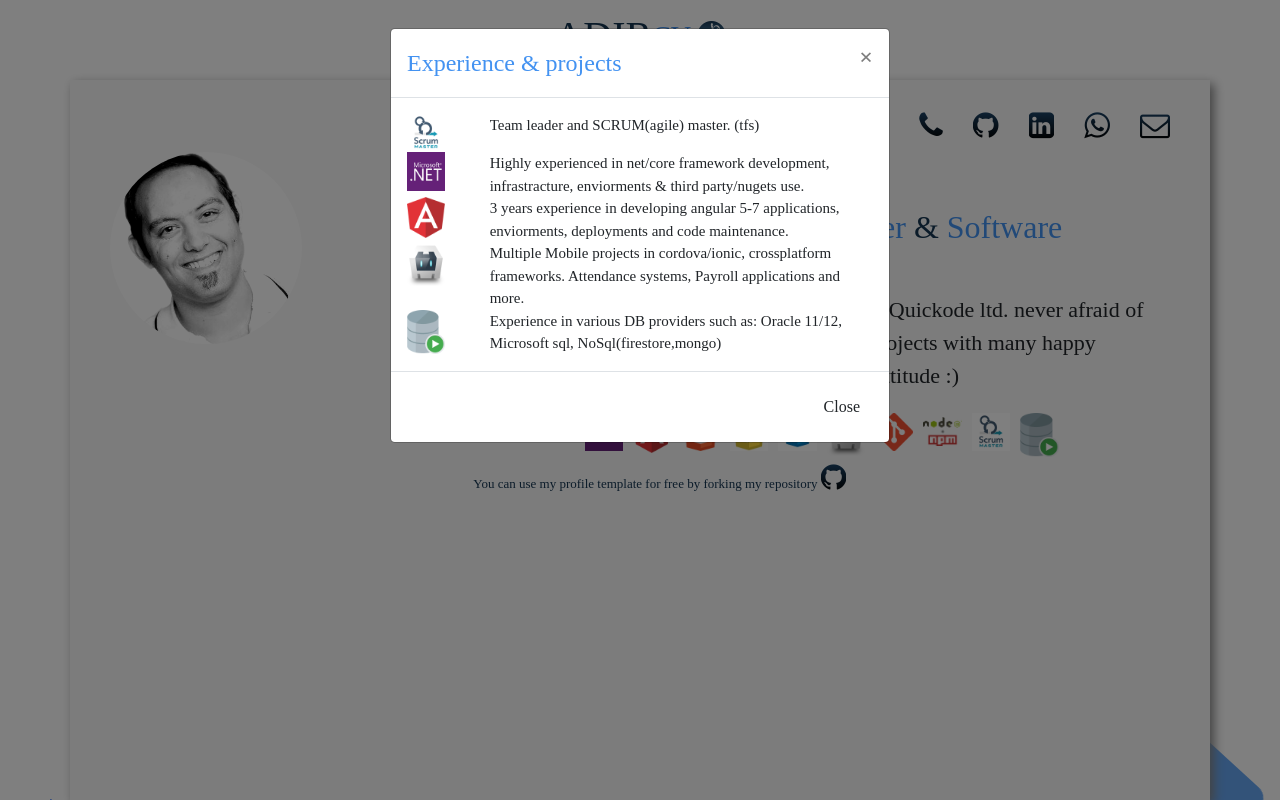
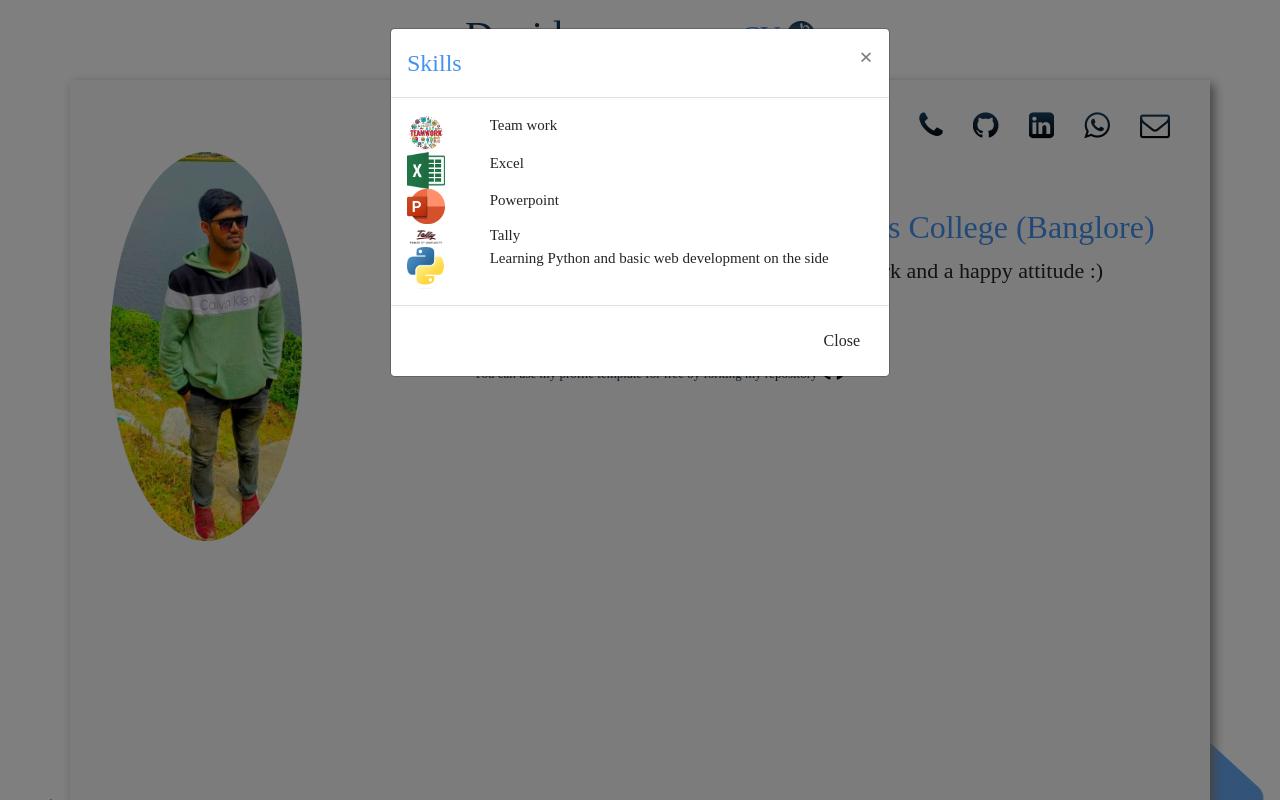
Before and after one commit to chethankumar99/chethankumar99.github.io, a plain HTML site: page index.html in a window 1280 px wide. Both pictures are taken after a click on the link 761 px from the left and 130 px from the top of the page. Drawn offline with nearby package versions, Linux system fonts and the light colour scheme; a web font is replaced by a local one.

Commit message:
first commit

```diff
--- a/index.html
+++ b/index.html
@@ -5,9 +5,9 @@
 <head>
   <meta charset="utf-8">
 
-  <title>Adir Elfersy</title>
-  <meta name="description" content="Adir Elfersy Protfolio Site">
-  <meta name="author" content="Adir Elfersy">
+  <title>Chethan Kumar</title>
+  <meta name="description" content="Chethan Kumar Protfolio Site">
+  <meta name="author" content="Chethan Kumar">
   <link href="https://stackpath.bootstrapcdn.com/font-awesome/4.7.0/css/font-awesome.min.css" rel="stylesheet" integrity="sha384-wvfXpqpZZVQGK6TAh5PVlGOfQNHSoD2xbE+QkPxCAFlNEevoEH3Sl0sibVcOQVnN"
     crossorigin="anonymous">
   <link href='https://fonts.googleapis.com/css?family=Aldrich' rel='stylesheet'>
@@ -28,7 +28,7 @@
 
 <body>
   <div class="container container-fixes-up aldrich-font">
-    <h1>ADIR
+    <h1>Davids successor
     </h1>
     <h3>
       CV
@@ -43,108 +43,81 @@
                 <i class="fa fa-laptop avatar-icons"  aria-hidden="true"></i>
               </a>
             </div>
+
             <div class="col-auto">
-              <a href="docs/Adir Elfersy Cv RZ.pdf">
+              <a data-toggle="modal_qualities" href="#myModalQualities">
+                <i class="fa fa-clipboard avatar-icons"  aria-hidden="true"></i>
+              </a>
+            </div>
+
+            <div class="col-auto">
+              <a href="docs/Chethan_resume.pdf">
               <i class="fa fa-file-pdf-o avatar-icons" aria-hidden="true"></i>
               </a>
             </div>
-            <div class="col-auto">
-                <a href="docs/Adir Elfersy Cv RZ.docx">
+            <!-- <div class="col-auto">
+                <a href="docs/Chethan Kumar Cv RZ.docx">
                 <i class="fa fa-file-word-o avatar-icons" aria-hidden="true"></i>
                 </a>
-              </div>
+              </div> -->
             <div class="col-auto">
-                <a href="tel:0543151375">
+                <a href="tel:9986331609">
               <i class="fa fa-phone avatar-icons" aria-hidden="true"></i>
               </a>
             </div>
             <div class="col-auto">
-                <a href="https://github.com/adirel">
+                <a href="https://github.com/chethankumar99">
               <i class="fa fa-github avatar-icons" aria-hidden="true"></i>
               </a>
             </div>
             <div class="col-auto">
-                <a href="https://linkedin.com/in/adir-elfersy-6a81b931">
+                <a href="https://linkedin.com/in/chethan-kumar-39964527a/">
               <i class="fa fa-linkedin-square avatar-icons" aria-hidden="true"></i>
               </a>
             </div>
              <div class="col-auto">
-                <a href="https://api.whatsapp.com/send?phone=972543151375">
+                <a href="https://api.whatsapp.com/send?phone=919986331609">
               <i class="fa fa-whatsapp avatar-icons" aria-hidden="true"></i>
               </a>
             </div>
             <div class="col-auto">
-                <a href="mailto:adir.elfersy@gmail.com?Subject=I'm%20Interested%20In%20You" target="_top">
+                <a href="mailto:chethankumarblr45@gmail.com?Subject=I'm%20Interested%20In%20You" target="_top">
               <i class="fa fa-envelope-o avatar-icons" aria-hidden="true"></i>
               </a>
             </div>
           </div>
       <div class="row">
         <div class="col-4 left-content">
-          <img src="img/1.png" class="avatar-profile" alt="">
+          <img src="img/1.jpeg" class="avatar-profile" alt="">
         </div>
         <div class="col-8 right-content aldrich-font">
           <h1> I'M
-            <span style="color: #4392F1">ADIR ELFERSY</span>
+            <span style="color: #4392F1">Chethan Kumar</span>
           </h1>
-          <h2>Senior Developer
-            <span style="color: #173753"> &</span> Team Leader <span style="color: #173753"> &</span> Software architect</h2>
-          <p> Works as a team leader & software architect at Quickode ltd. never afraid of handzone. been acompany many chalanging projects with many happy customers. i belive in hard work and a happy attitude :)</p>
+          <h2>BCom Graduate
+            <span style="color: #173753"> from </span> St Joseph's College (Banglore) <span style="color: #173753"> </h2>
+          <p> 100% reliance on Jesus , . I believe in hard work and a happy attitude :)</p>
             <div class="row justify-content-center">
                 <div class="col-auto fixed-col">
-                  <a href="#">
-                    <img class="avatar-prof" src="img/net.png" data-toggle="tooltip" data-placement="bottom" title="7 years experience" aria-hidden="true">
-                  </a>
-                </div>
-                <div class="col-auto fixed-col">
                     <a href="#">
-                      <img class="avatar-prof" src="img/angular.png" data-toggle="tooltip" data-placement="bottom" title="4 years experience" aria-hidden="true">
-                    </a>
-                  </div>
-                <div class="col-auto fixed-col">
-                    <a href="#">
-                        <img class="avatar-prof" src="img/html.png" data-toggle="tooltip" data-placement="bottom" title="7 years experience" aria-hidden="true">
+                        <img class="avatar-prof" src="img/html.png" data-toggle="tooltip" data-placement="bottom" title="0 years experience" aria-hidden="true">
                       </a>
                 </div>
                 <div class="col-auto fixed-col">
                     <a href="#">
-                        <img class="avatar-prof" src="img/js.jpg" data-toggle="tooltip" data-placement="bottom" title="5 years experience" aria-hidden="true">
+                        <img class="avatar-prof" src="img/css.jpg" data-toggle="tooltip" data-placement="bottom" title="0 years experience" aria-hidden="true">
                       </a>
                 </div>
                 <div class="col-auto fixed-col">
                     <a href="#">
-                        <img class="avatar-prof" src="img/css.jpg" data-toggle="tooltip" data-placement="bottom" title="5 years experience" aria-hidden="true">
+                        <img class="avatar-prof" src="img/git.png" data-toggle="tooltip" data-placement="bottom" title="0 years experience" aria-hidden="true">
                       </a>
                 </div>
-                <div class="col-auto fixed-col">
-                    <a href="#">
-                        <img class="avatar-prof" src="img/cordova.png" data-toggle="tooltip" data-placement="bottom" title="7 years experience" aria-hidden="true">
-                      </a>
-                </div>
-                <div class="col-auto fixed-col">
-                    <a href="#">
-                        <img class="avatar-prof" src="img/git.png" data-toggle="tooltip" data-placement="bottom" title="5 years experience" aria-hidden="true">
-                      </a>
-                </div>
-                <div class="col-auto fixed-col">
-                    <a href="#">
-                        <img class="avatar-prof" src="img/npm.png" data-toggle="tooltip" data-placement="bottom" title="5 years experience" aria-hidden="true">
-                      </a>
-                </div>
-                <div class="col-auto fixed-col">
-                    <a href="#">
-                        <img class="avatar-prof" src="img/scrum.png" data-toggle="tooltip" data-placement="bottom" title="3 years experience" aria-hidden="true">
-                      </a>
-                </div>
-                <div class="col-auto fixed-col">
-                    <a href="#">
-                        <img class="avatar-prof" src="img/oracle.png" data-toggle="tooltip" data-placement="bottom" title="5 years experience" aria-hidden="true">
-                      </a>
-                </div>
+
               </div>
           <div class="row justify-content-center">
             <div class="col small-text">
-              You can use my profile template for free by forking my repository <a href="https://github.com/adirel/adirel.github.io"><i class="fa fa-github avatar-icons" aria-hidden="true"></i> </a>
+              You can use my profile template for free by forking my repository <a href="https://github.com/chethankumar99/chethankumar99.github.io"><i class="fa fa-github avatar-icons" aria-hidden="true"></i> </a>
             </div>
           </div>
         </div>
@@ -243,48 +216,47 @@
       <div class="modal-content">
         <div class="modal-header" style="direction: rtl;">
           <button type="button" class="close" data-dismiss="modal">&times;</button>
-          <h4 class="modal-title">Experience & projects</h4>
+          <h4 class="modal-title">Skills</h4>
         </div>
         <div class="modal-body">
           <div class="row">
             <div class="col-2">
-                <img class="avatar-prof" src="img/scrum.png" data-toggle="tooltip" data-placement="bottom" title="5 years experience" aria-hidden="true">
+                <img class="avatar-prof" src="img/teamwork.avif" data-toggle="tooltip" data-placement="bottom" title="college" aria-hidden="true">
             </div>
             <div class="col-10">
-              Team leader and SCRUM(agile) master. (tfs)
+              Team work
             </div>
           </div>
           <div class="row">
               <div class="col-2">
-                  <img class="avatar-prof" src="img/net.png" data-toggle="tooltip" data-placement="bottom" title="5 years experience" aria-hidden="true">
+                  <img class="avatar-prof" src="img/excel.png" data-toggle="tooltip" data-placement="bottom" title="beginner" aria-hidden="true">
               </div>
               <div class="col-10">
-                Highly experienced in net/core framework development, infrastracture, enviorments & third party/nugets use.
+                Excel
               </div>
             </div>
             <div class="row">
                 <div class="col-2">
-                    <img class="avatar-prof" src="img/angular.png" data-toggle="tooltip" data-placement="bottom" title="5 years experience" aria-hidden="true">
+                    <img class="avatar-prof" src="img/powerpoint.png" data-toggle="tooltip" data-placement="bottom" title="beginner" aria-hidden="true">
                 </div>
                 <div class="col-10">
-                  3 years experience in developing angular 5-7 applications, enviorments, deployments and code maintenance.
+                  Powerpoint
                 </div>
               </div>
           <div class="row">
               <div class="col-2">
-                  <img class="avatar-prof" src="img/cordova.png" data-toggle="tooltip" data-placement="bottom" title="5 years experience" aria-hidden="true">
+                  <img class="avatar-prof" src="img/tally.png" data-toggle="tooltip" data-placement="bottom" title="beginner" aria-hidden="true">
               </div>
               <div class="col-10">
-                Multiple Mobile projects in cordova/ionic, crossplatform frameworks.
-                Attendance systems, Payroll applications and more.
+                Tally
               </div>
             </div>
             <div class="row">
                 <div class="col-2">
-                    <img class="avatar-prof" src="img/oracle.png" data-toggle="tooltip" data-placement="bottom" title="5 years experience" aria-hidden="true">
+                    <img class="avatar-prof" src="img/python.png" data-toggle="tooltip" data-placement="bottom" title="beginner" aria-hidden="true">
                 </div>
                 <div class="col-10">
-                  Experience in various DB providers such as: Oracle 11/12, Microsoft sql, NoSql(firestore,mongo)
+                  Learning Python and basic web development on the side
                 </div>
               </div>
         </div>
@@ -293,8 +265,49 @@
         </div>
       </div>
 
+
+
+
     </div>
   </div>
+
+
+  <!-- Modal -->
+ <div class="modal_qualities fade" id="myModalQualities" role="dialog">
+  <div class="modal-dialog aldrich-font-small">
+
+    <!-- Modal content-->
+    <div class="modal-content">
+      <div class="modal-header" style="direction: rtl;">
+        <button type="button" class="close" data-dismiss="modal">&times;</button>
+        <h4 class="modal-title">Skills</h4>
+      </div>
+      <div class="modal-body">
+        <div class="row">
+          <div class="col-2">
+              <img class="avatar-prof" src="img/teamwork.avif" data-toggle="tooltip" data-placement="bottom" title="college" aria-hidden="true">
+          </div>
+          <div class="col-10">
+            Team work
+          </div>
+        </div>
+
+
+      </div>
+      <div class="modal-footer">
+        <button type="button" class="btn btn-default" data-dismiss="modal_qualities">Close</button>
+      </div>
+    </div>
+
+
+
+
+  </div>
+</div>
+
+
+
+
 
   <script src="https://code.jquery.com/jquery-3.3.1.slim.min.js" integrity="sha384-q8i/X+965DzO0rT7abK41JStQIAqVgRVzpbzo5smXKp4YfRvH+8abtTE1Pi6jizo"
     crossorigin="anonymous"></script>
```
Also changed, not shown: img/1.jpeg (added), img/1.png (deleted), img/communication.jpeg (added), img/excel.png (added), img/powerpoint.png (added), img/python.png (added), img/tally.png (added), img/teamwork.avif (added), 1 other file.
